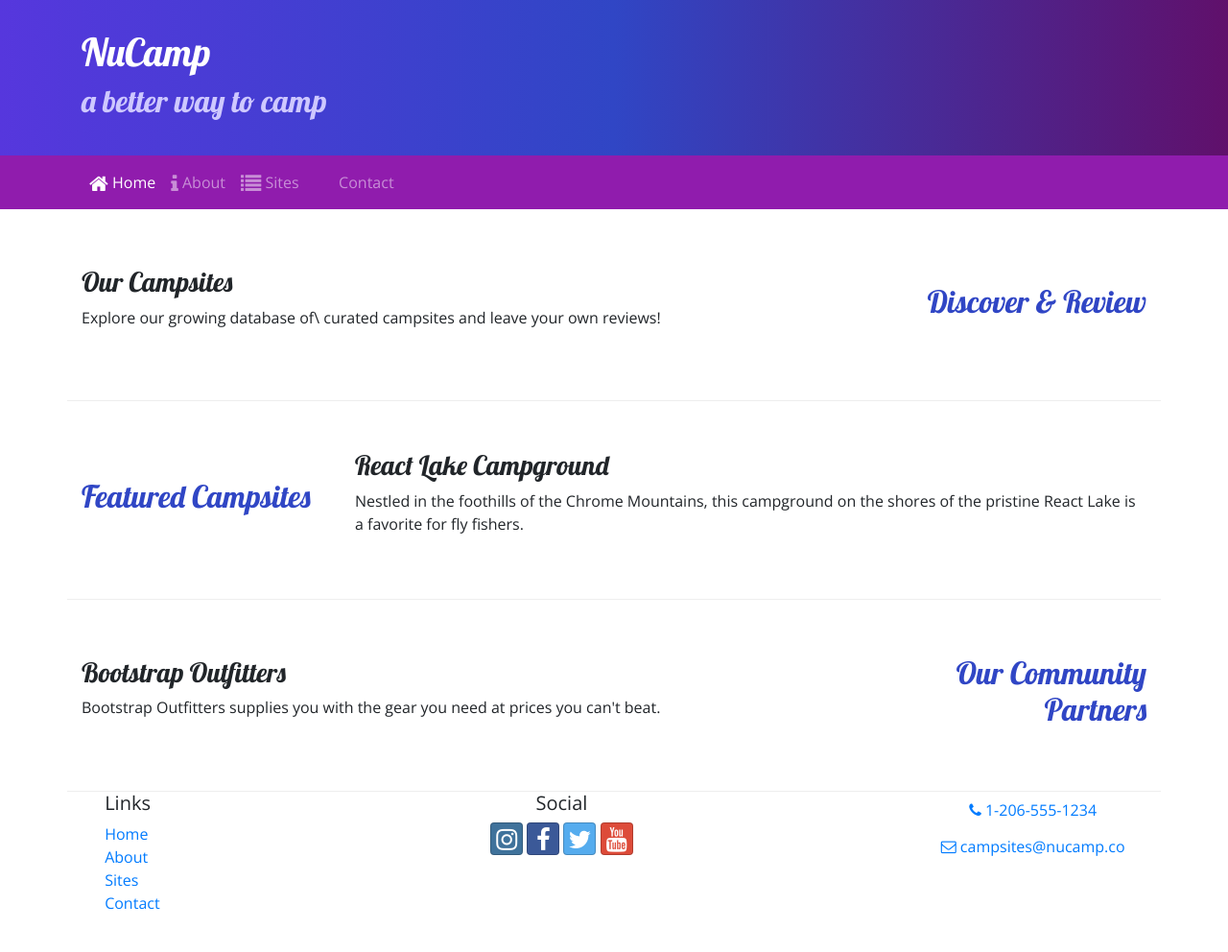
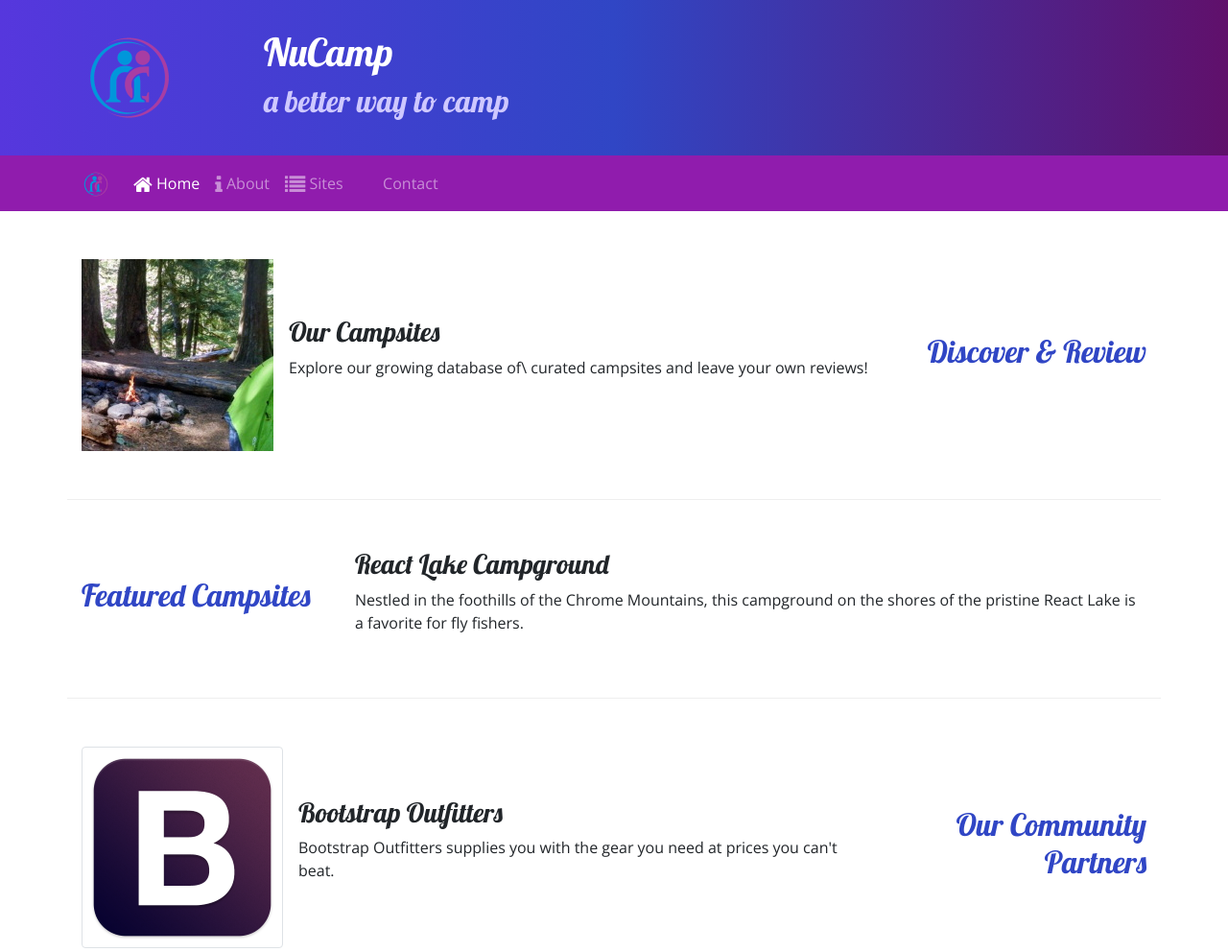
Before and after one commit to Rahel-bit/nucampsite, a website: page index.html in a window 1280 px wide. Shown: the top 992 px of the page at 96% size. Before the commit the page ends 969 px from the top, so only its background shows below. Drawn offline with nearby package versions, Linux system fonts and the light colour scheme.

Commit message:
images and media

```diff
--- a/index.html
+++ b/index.html
@@ -21,6 +21,9 @@
     <header class="jumbotron jumbotron-fluid">
         <div class="container">
             <div class="row">
+                <div class="col-4 col-sm-3 col-md-2 align-self-center">
+                    <a href="index.html"><img src="img/logo.png" class="img-fluid" /></a>
+                </div>
                 <div class="col">
                     <h1>NuCamp</h1>
                     <h2>a better way to camp</h2>
@@ -31,7 +34,9 @@
 
     <nav class="navbar navbar-expand-sm navbar-dark sticky-top">
         <div class="container">
-            <button class="navbar-toggler ml-auto" type="button" data-toggle="collapse" data-target="#nucampNavbar">
+            <a class="navbar-brand" href="index.html"><img src="img/logo.png" height="30" width="30" /></a>
+            <button class="navbar-toggler" type="button" data-toggle="collapse" data-target="#nucampNavbar">
+            <button class="navbar-toggler" type="button" data-toggle="collapse" data-target="#nucampNavbar">
                 <span class="navbar-toggler-icon"></span>
             </button>
             <div class="collapse navbar-collapse" id="nucampNavbar">
@@ -50,9 +55,15 @@
                 <h2 class="text-sm-right">Discover & Review</h2>
             </div>
             <div class="col">
-                <h3>Our Campsites</h3>
-                <p class="d-none d-sm-block">Explore our growing database of\
-                curated campsites and leave your own reviews!</p>
+                <div class="media">
+                    <img class="d-flex mr-3 ing-thumbnail"
+                    src="img/breadcrumb-trail-thumb.jpg" alt="">
+                    <div class="media-body align-self-center">
+                        <h3>Our Campsites</h3>
+                        <p class="d-none d-sm-block">Explore our growing database of\
+                        curated campsites and leave your own reviews!</p>
+                    </div>
+                </div>
             </div>
         </div>
 
@@ -71,8 +82,13 @@
                 <h2 class="text-sm-right">Our Community Partners</h2>
             </div>
             <div class="col">
-                <h3>Bootstrap Outfitters</h3>
-        		<p class="d-none d-sm-block">Bootstrap Outfitters supplies you with the gear you need at prices you can't beat.</p>
+                <div class="media">
+                    <img class="d-flex mr-3 img-thumbnail" src="img/bootstrap-thumb.png" alt="">
+                    <div class="media-body align-self-center">
+                        <h3>Bootstrap Outfitters</h3>
+                        <p class="d-none d-sm-block">Bootstrap Outfitters supplies you with the gear you need at prices you can't beat.</p>
+                    </div>
+                </div>
             </div>
         </div>
     </div>
```
Also changed, not shown: aboutus.html (+9 -6 lines), contact.html (+10 -6 lines), img/bootstrap-thumb.png (added), img/breadcrumb-trail-thumb.jpg (added), img/breadcrumb-trail.jpg (added), img/chrome-river-thumb.jpg (added), img/chrome-river.jpg (added), img/img/bootstrap-thumb.png (added), img/img/breadcrumb-trail-thumb.jpg (added), img/img/breadcrumb-trail.jpg (added), img/img/chrome-river-thumb.jpg (added), img/img/chrome-river.jpg (added), img/img/logo.png (added), img/img/react-lake-thumb.jpg (added), 4 more files.
